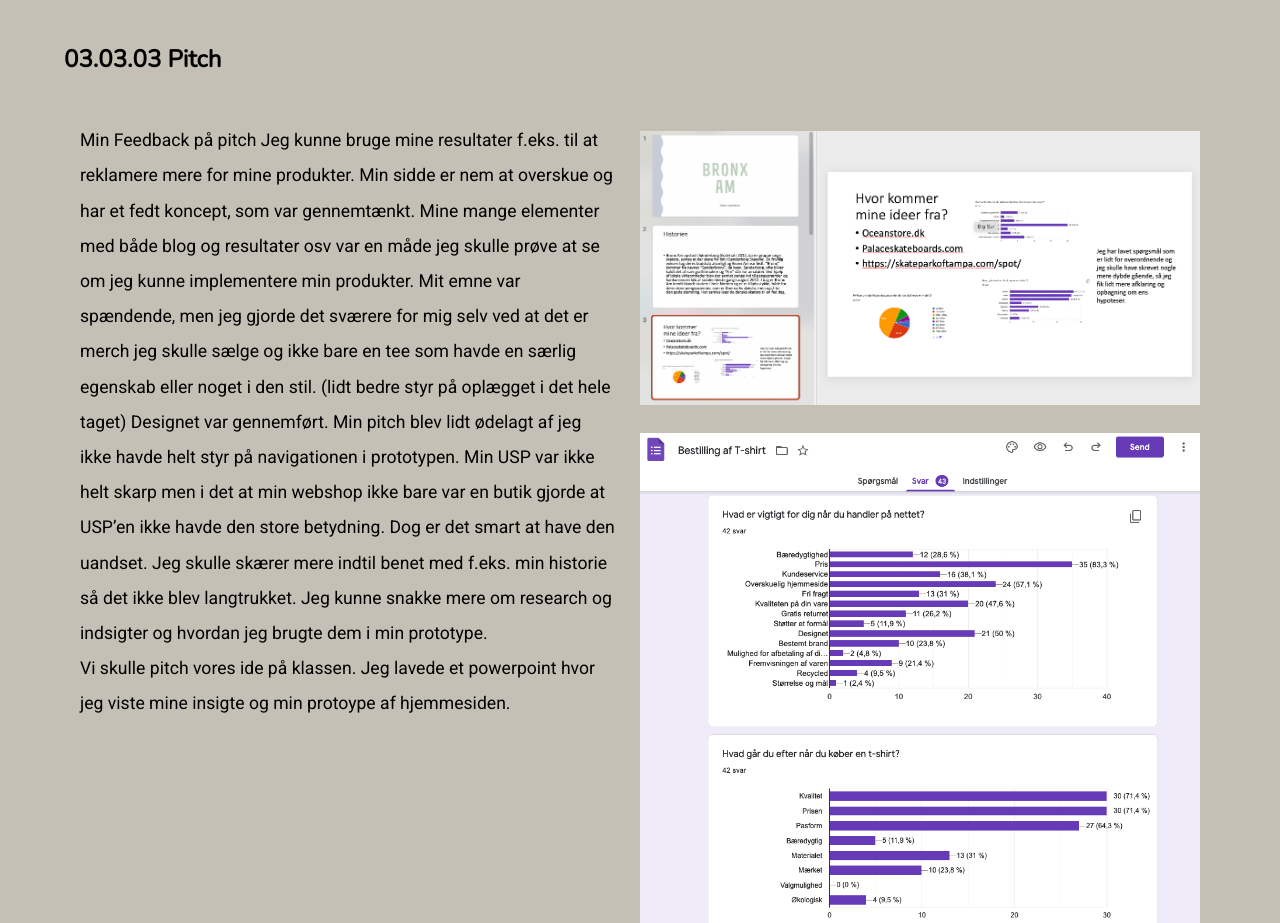
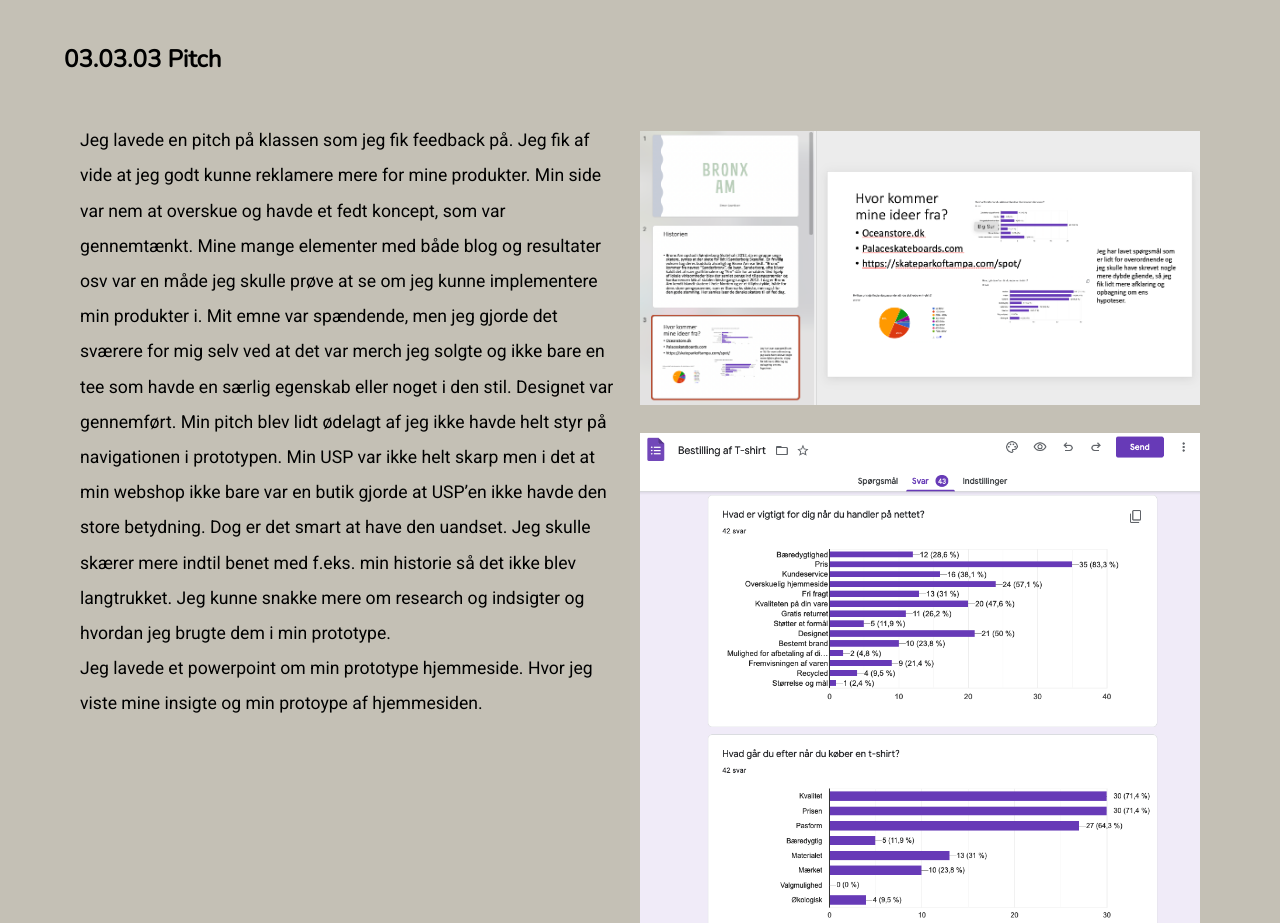
Before and after one commit to SimonLauridsenn/Eksamen-2022-MMD, a plain HTML site: page portfolie.html in a window 1280 px wide. Shown: the part 3380-4303 px from the top of the page. Drawn offline with nearby package versions, Linux system fonts and the light colour scheme.

Commit message:
commit_portfolie_feedback

```diff
--- a/portfolie.html
+++ b/portfolie.html
@@ -209,26 +209,26 @@
           <div class="my_grid_pilot">
             <div class="feedback_text">
               <p>
-                Min Feedback på pitch Jeg kunne bruge mine resultater f.eks. til
-                at reklamere mere for mine produkter. Min sidde er nem at
-                overskue og har et fedt koncept, som var gennemtænkt. Mine mange
-                elementer med både blog og resultater osv var en måde jeg skulle
-                prøve at se om jeg kunne implementere min produkter. Mit emne
-                var spændende, men jeg gjorde det sværere for mig selv ved at
-                det er merch jeg skulle sælge og ikke bare en tee som havde en
-                særlig egenskab eller noget i den stil. (lidt bedre styr på
-                oplægget i det hele taget) Designet var gennemført. Min pitch
-                blev lidt ødelagt af jeg ikke havde helt styr på navigationen i
-                prototypen. Min USP var ikke helt skarp men i det at min webshop
-                ikke bare var en butik gjorde at USP’en ikke havde den store
-                betydning. Dog er det smart at have den uandset. Jeg skulle
-                skærer mere indtil benet med f.eks. min historie så det ikke
-                blev langtrukket. Jeg kunne snakke mere om research og indsigter
-                og hvordan jeg brugte dem i min prototype.
+                Jeg lavede en pitch på klassen som jeg fik feedback på. Jeg fik
+                af vide at jeg godt kunne reklamere mere for mine produkter. Min
+                side var nem at overskue og havde et fedt koncept, som var
+                gennemtænkt. Mine mange elementer med både blog og resultater
+                osv var en måde jeg skulle prøve at se om jeg kunne implementere
+                min produkter i. Mit emne var spændende, men jeg gjorde det
+                sværere for mig selv ved at det var merch jeg solgte og ikke
+                bare en tee som havde en særlig egenskab eller noget i den stil.
+                Designet var gennemført. Min pitch blev lidt ødelagt af jeg ikke
+                havde helt styr på navigationen i prototypen. Min USP var ikke
+                helt skarp men i det at min webshop ikke bare var en butik
+                gjorde at USP’en ikke havde den store betydning. Dog er det
+                smart at have den uandset. Jeg skulle skærer mere indtil benet
+                med f.eks. min historie så det ikke blev langtrukket. Jeg kunne
+                snakke mere om research og indsigter og hvordan jeg brugte dem i
+                min prototype.
               </p>
               <p>
-                Vi skulle pitch vores ide på klassen. Jeg lavede et powerpoint
-                hvor jeg viste mine insigte og min protoype af hjemmesiden.
+                Jeg lavede et powerpoint om min prototype hjemmeside. Hvor jeg
+                viste mine insigte og min protoype af hjemmesiden.
               </p>
             </div>
             <div class="tema_03_dokumentation4">
```
